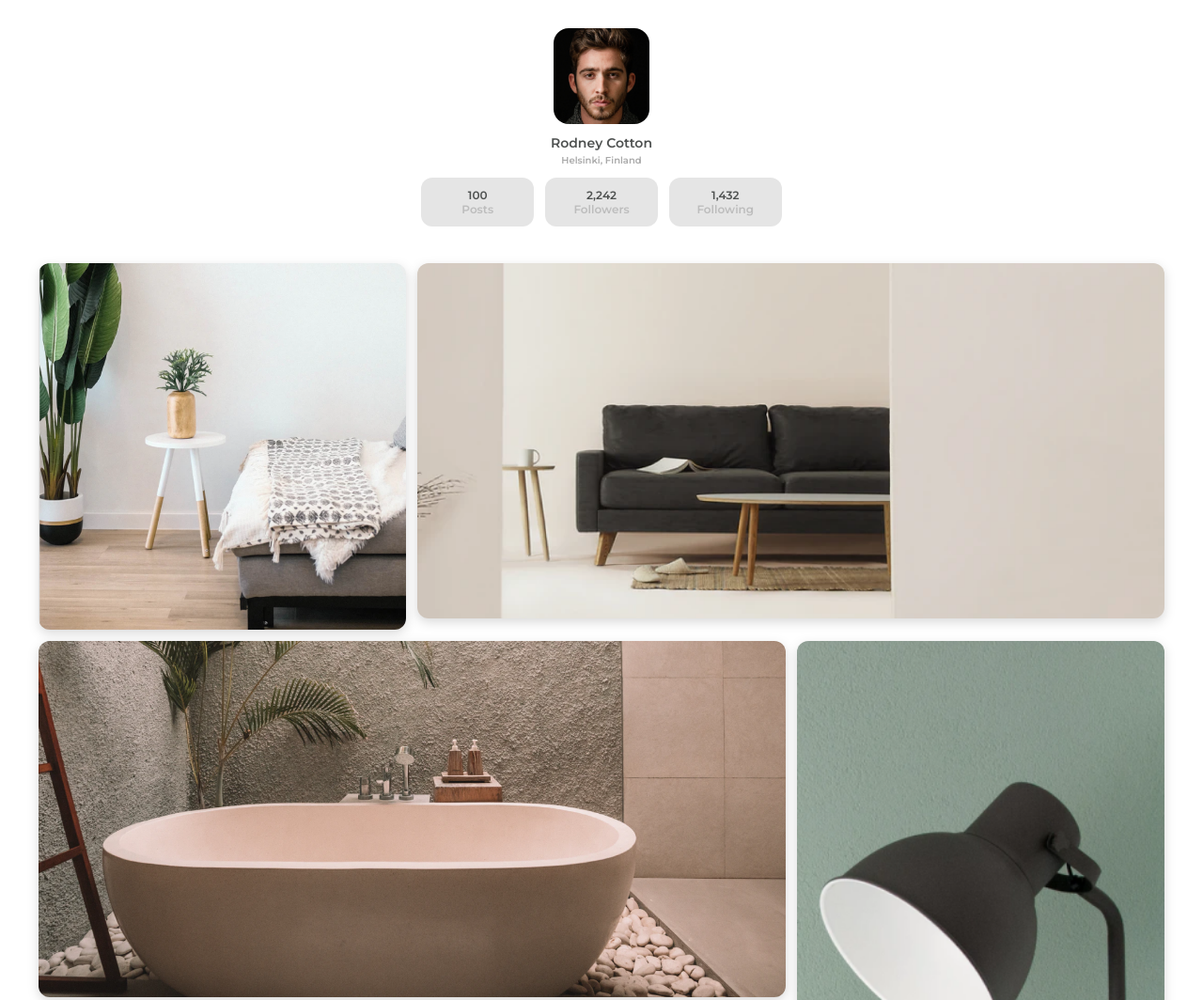
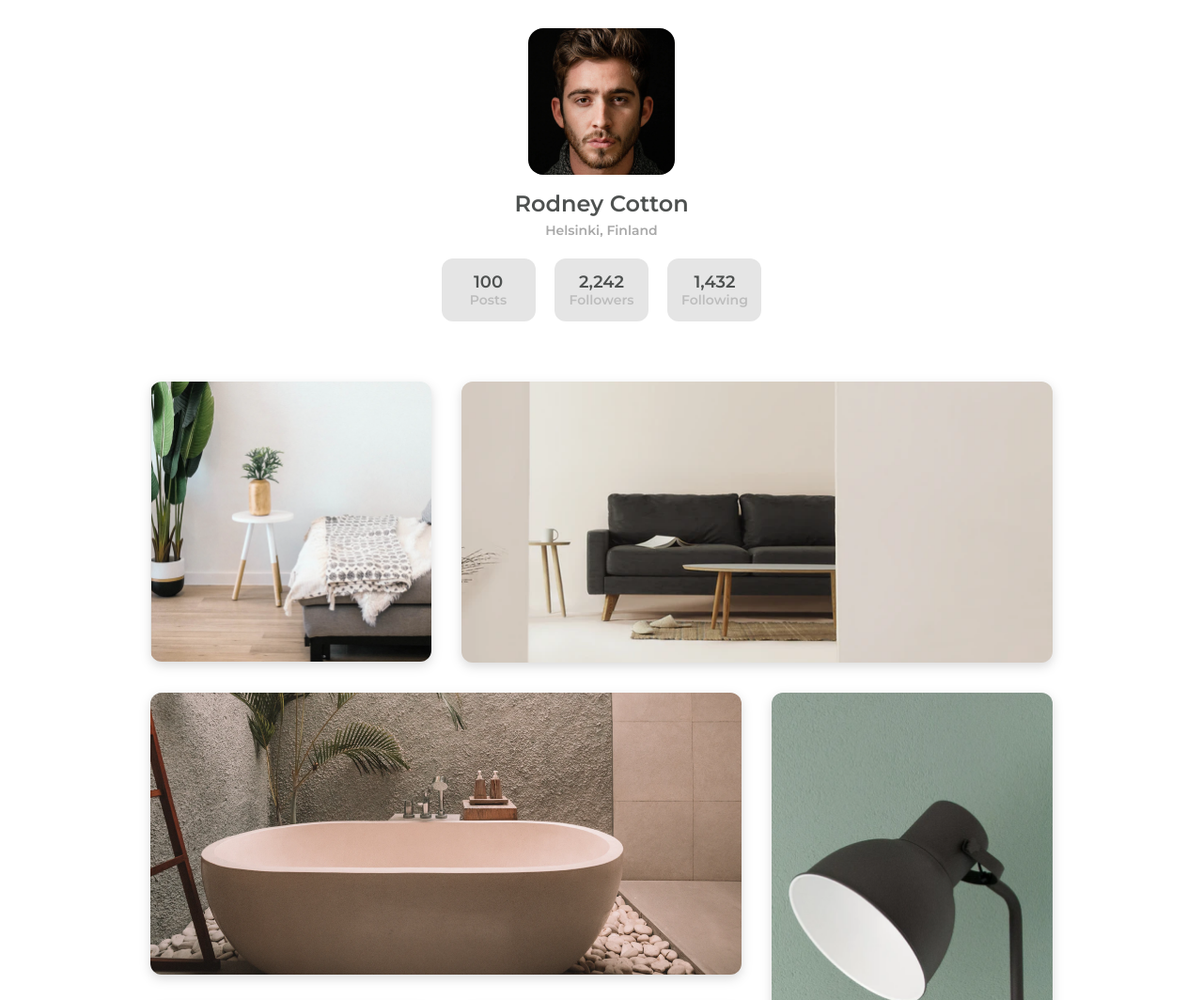
Before and after one commit to sebastoico/devChallenges_My-gallery, a plain HTML site: page index.html in a window 1280 px wide. Shown: the top 1064 px of the page at 94% size. Drawn offline with nearby package versions, Linux system fonts and the light colour scheme.

Commit message:
Responsive design

```diff
--- a/styles.css
+++ b/styles.css
@@ -18,32 +18,32 @@ body {
   align-items: center;
 }
 .profile__info img {
-  width: 102px;
+  width: clamp(102px, 13.5vw, 156px);
   border-radius: 16px;
 }
 .profile__info h1 {
   margin: 0;
-  margin-top: 12px;
+  margin-top: clamp(12px, 1.6vw, 16px);
 
-  font-size: 1.4rem;
+  font-size: clamp(1.4rem, 1.9vw, 2.4rem);
   font-weight: 600;
-  line-height: 1.7rem;
+  line-height: clamp(1.7rem, 2.3vw, 2.9rem);
 
   color: #4e5150;
 }
 .profile__info p {
-  margin-top: 4px;
+  margin-top: clamp(4px, 0.5vw, 8px);
 
-  font-size: 1rem;
+  font-size: clamp(1rem, 1.3vw, 1.4rem);
   font-weight: 600;
-  line-height: 1.2rem;
+  line-height: clamp(1.2rem, 1.6vw, 1.7rem);
 
   color: #a9a9a9;
 }
 .profile__stats {
-  margin-top: 12px;
+  margin-top: clamp(12px, 1.6vw, 24px);
   display: flex;
-  gap: 12px;
+  gap: clamp(12px, 1.6vw, 24px);
   justify-content: center;
 }
 .profile__stats div {
@@ -51,34 +51,33 @@ body {
   flex-direction: column;
   justify-content: center;
 
-  min-width: 78px;
-  width: 10%;
-  min-height: 52px;
+  width: clamp(78px, 10%, 100px);
+  height: clamp(52px, 6.9vw, 67px);
   background-color: #e5e5e5;
   border-radius: 12px;
 }
 .profile__stats p {
-  font-size: 1.2rem;
+  font-size: clamp(1.2rem, 1.6vw, 1.8rem);
   font-weight: 600;
-  line-height: 1.5rem;
+  line-height: clamp(1.5rem, 2vw, 2.2rem);
   text-align: center;
 
   color: #4e5150;
 }
 .profile__stats .stats__title {
-  font-size: 12px;
+  font-size: clamp(1.2rem, 1.6vw, 1.4rem);
   font-weight: 600;
-  line-height: 15px;
+  line-height: clamp(1.5rem, 2vw, 1.7rem);
   text-align: center;
 
   color: #bdbdbd;
 }
 
 .main__content {
-  margin-top: 39px;
+  margin-top: clamp(39px, 5.4%, 64px);
   display: grid;
   grid-template-columns: repeat(3, 1fr);
-  gap: 12px;
+  gap: clamp(12px, 3.2vw, 32px);
 }
 .main__content img {
   width: 100%;
@@ -118,9 +117,17 @@ footer p {
   font-size: 1.4rem;
   font-weight: 500;
   line-height: 1.7rem;
-  color: #B9BDCF;
+  color: #b9bdcf;
 }
 footer a {
   font-weight: 700;
-  color: #B9BDCF;
+  color: #b9bdcf;
 }
+
+@media (min-width: 1024px) {
+  .main__content {
+    width: 960px;
+    margin: auto;
+    margin-top: clamp(39px, 5.4%, 64px);
+  }
+}
```
